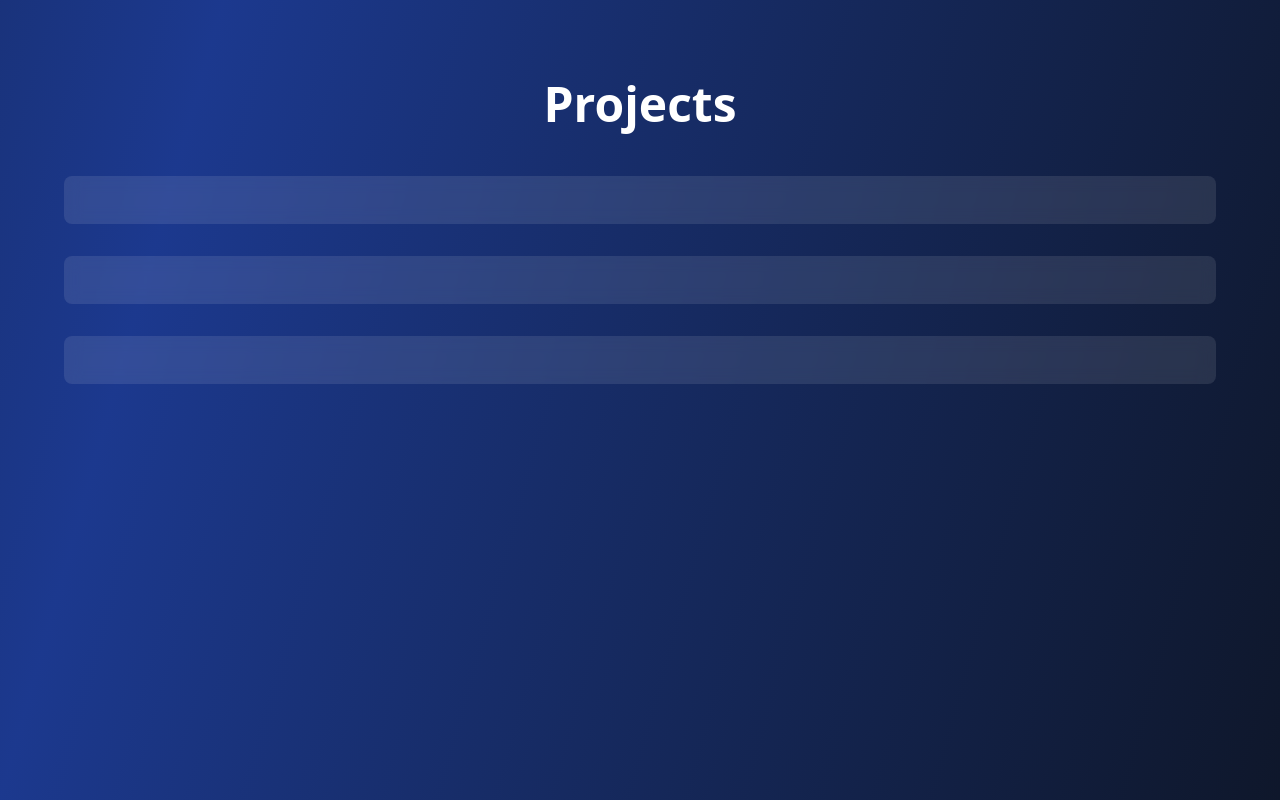
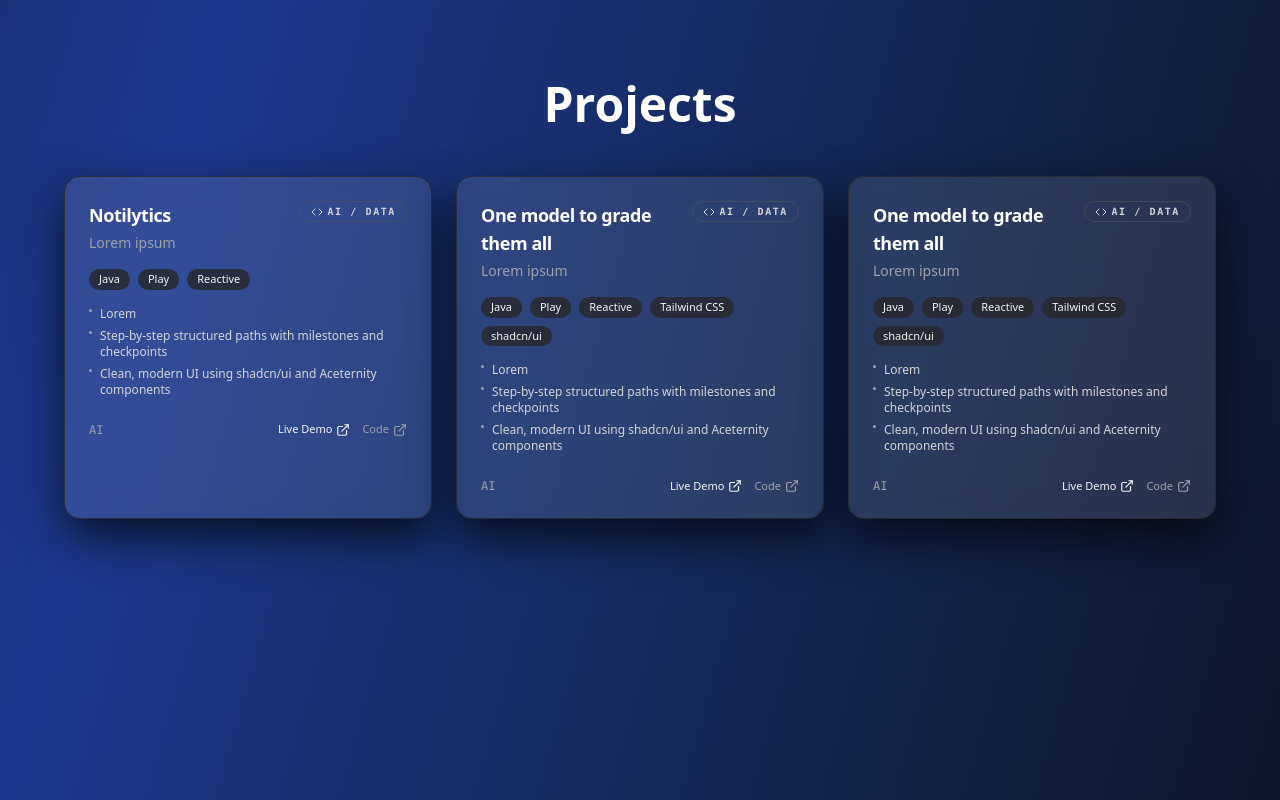
Before and after one commit to luantran/luantran.github.io, a React (Vite) app: page / in a window 1280 px wide. Shown: the part 3781-4581 px from the top of the page. Built offline with nearby package versions, Linux system fonts and the light colour scheme.

Commit message:
first darft of projects

```diff
--- a/src/components/Projects.jsx
+++ b/src/components/Projects.jsx
@@ -1,3 +1,111 @@
+import { ExternalLink, Code } from 'lucide-react';
+import { projectData } from './data/projects.js';
+const ProjectCard = ({ project }) => {
+    return (
+        <div className="relative group">
+            {/* Animated Glow Border */}
+            <div className="absolute -inset-[1px] rounded-2xl bg-[conic-gradient(from_140deg,_rgba(244,244,245,0.16),_rgba(39,39,42,0.2),_rgba(148,163,184,0.35),_rgba(244,244,245,0.16))] opacity-0 blur-[1px] transition-opacity duration-300 group-hover:opacity-100" />
+
+            {/* Main Card Container */}
+            <div className="relative z-10 h-full rounded-2xl border border-zinc-800/80 bg-white/10 text-white shadow-[0_18px_45px_rgba(0,0,0,0.7)] backdrop-blur-md transition-transform duration-300 group-hover:-translate-y-1">
+
+                {/* Card Header */}
+                <div className="flex flex-col space-y-1.5 p-6 pb-3">
+                    <div className="flex items-start justify-between gap-2">
+
+                        {/* Title + Description */}
+                        <div className="space-y-1">
+                            <h3 className="tracking-tight text-base md:text-lg font-semibold">
+                                {project.title}
+                            </h3>
+                            <p className="text-xs md:text-sm text-zinc-400">
+                                {project.description}
+                            </p>
+                        </div>
+
+                        {/* Category Badge */}
+                        <div className="inline-flex items-center rounded-full border px-2.5 py-0.5 font-semibold transition-colors focus:outline-none focus:ring-2 focus:ring-ring focus:ring-offset-2 border-zinc-600/70 bg-transparent text-[10px] font-mono uppercase tracking-[0.16em] text-zinc-300 whitespace-nowrap">
+                            <Code className="mr-1 h-3 w-3" />
+                            {project.category}
+                        </div>
+
+                    </div>
+                </div>
+
+                {/* Card Body */}
+                <div className="p-6 space-y-4 pt-1">
+
+                    {/* Tech Stack Tags */}
+                    <div className="flex flex-wrap gap-2">
+                        {project.techStack.map((tech, index) => (
+                            <div
+                                key={index}
+                                className="inline-flex items-center rounded-full border px-2.5 py-0.5 transition-colors focus:outline-none focus:ring-2 focus:ring-ring focus:ring-offset-2 border-transparent hover:bg-secondary/80 border-none bg-zinc-800/80 text-[11px] font-normal text-zinc-100"
+                            >
+                                {tech}
+                            </div>
+                        ))}
+
+                        {/* "+X more" badge if needed */}
+                        {project.moreCount > 0 && (
+                            <div className="inline-flex items-center rounded-full border px-2.5 py-0.5 font-semibold transition-colors focus:outline-none focus:ring-2 focus:ring-ring focus:ring-offset-2 border-zinc-600/60 bg-transparent text-[11px] text-zinc-300">
+                                +{project.moreCount} more
+                            </div>
+                        )}
+                    </div>
+
+                    {/* Feature List */}
+                    <ul className="space-y-1.5 text-xs text-zinc-300">
+                        {project.features.map((feature, index) => (
+                            <li key={index} className="flex gap-2">
+                                <span className="mt-[3px] h-[3px] w-[3px] rounded-full bg-zinc-400 flex-shrink-0" />
+                                <span>{feature}</span>
+                            </li>
+                        ))}
+                    </ul>
+
+                    {/* Footer */}
+                    <div className="flex items-center justify-between pt-2 text-xs text-zinc-400">
+
+                        {/* Category Tag */}
+                        <span className="font-mono truncate max-w-[40%]">
+              {project.categoryTag}
+            </span>
+
+                        {/* Action Links */}
+                        <div className="flex items-center gap-3">
+
+                            {/* Live Demo Link (conditional) */}
+                            {project.demoUrl && (
+                                <a href={project.demoUrl}
+                                target="_blank" rel="noopener noreferrer"
+                                className="inline-flex items-center gap-1 text-[11px] font-medium text-zinc-100 hover:text-white transition-colors"
+                                >
+                                Live Demo <ExternalLink className="h-3.5 w-3.5" /></a>
+                            )}
+
+                            {/* GitHub Code Link */}
+                            {project.githubUrl && (
+                                <a href={project.githubUrl}
+                                    target="_blank"
+                                    rel="noopener noreferrer"
+                                    className="inline-flex items-center gap-1 text-[11px] font-medium text-zinc-400 hover:text-zinc-100 transition-colors"
+                                >
+                                    Code <ExternalLink className="h-3.5 w-3.5" />
+                                </a>
+                            )}
+
+                        </div>
+                        </div>
+                    </div>
+
+                </div>
+
+            {/*</div>*/}
+        </div>
+    );
+};
+
 function Projects() {
     return (
         <section id="projects" className="min-h-screen py-20 px-4">
@@ -6,15 +114,10 @@ function Projects() {
                     Projects
                 </h2>
 
-                <div className="space-y-8">
-                    <div className="bg-white/10 backdrop-blur-sm rounded-lg p-6">
-                    </div>
-
-                    <div className="bg-white/10 backdrop-blur-sm rounded-lg p-6">
-                    </div>
-
-                    <div className="bg-white/10 backdrop-blur-sm rounded-lg p-6">
-                    </div>
+                <div className="grid gap-6 md:grid-cols-2 lg:grid-cols-3">
+                    {projectData.map((project, index) => (
+                        <ProjectCard key={index} project={project} />
+                    ))}
                 </div>
             </div>
         </section>
--- /dev/null
+++ b/src/components/data/projects.js
@@ -0,0 +1,46 @@
+export const projectData = [
+    {
+        title: "Notilytics",
+        description: "Lorem ipsum",
+        category: "AI / Data",
+        techStack: ["Java", "Play", "Reactive",],
+        features: [
+            "Lorem ",
+            "Step-by-step structured paths with milestones and checkpoints",
+            "Clean, modern UI using shadcn/ui and Aceternity components"
+        ],
+        categoryTag: "AI",
+        demoUrl: "https://sync-verse01.vercel.app",
+        githubUrl: "https://github.com/techieujjwal/syncVerse01"
+    },
+
+    {
+        title: "One model to grade them all",
+        description: "Lorem ipsum",
+        category: "AI / Data",
+        techStack: ["Java", "Play", "Reactive", "Tailwind CSS", "shadcn/ui"],
+        features: [
+            "Lorem ",
+            "Step-by-step structured paths with milestones and checkpoints",
+            "Clean, modern UI using shadcn/ui and Aceternity components"
+        ],
+        categoryTag: "AI",
+        demoUrl: "https://sync-verse01.vercel.app",
+        githubUrl: "https://github.com/techieujjwal/syncVerse01"
+    },
+
+    {
+        title: "One model to grade them all",
+        description: "Lorem ipsum",
+        category: "AI / Data",
+        techStack: ["Java", "Play", "Reactive", "Tailwind CSS", "shadcn/ui"],
+        features: [
+            "Lorem ",
+            "Step-by-step structured paths with milestones and checkpoints",
+            "Clean, modern UI using shadcn/ui and Aceternity components"
+        ],
+        categoryTag: "AI",
+        demoUrl: "https://sync-verse01.vercel.app",
+        githubUrl: "https://github.com/techieujjwal/syncVerse01"
+    }
+];
```
